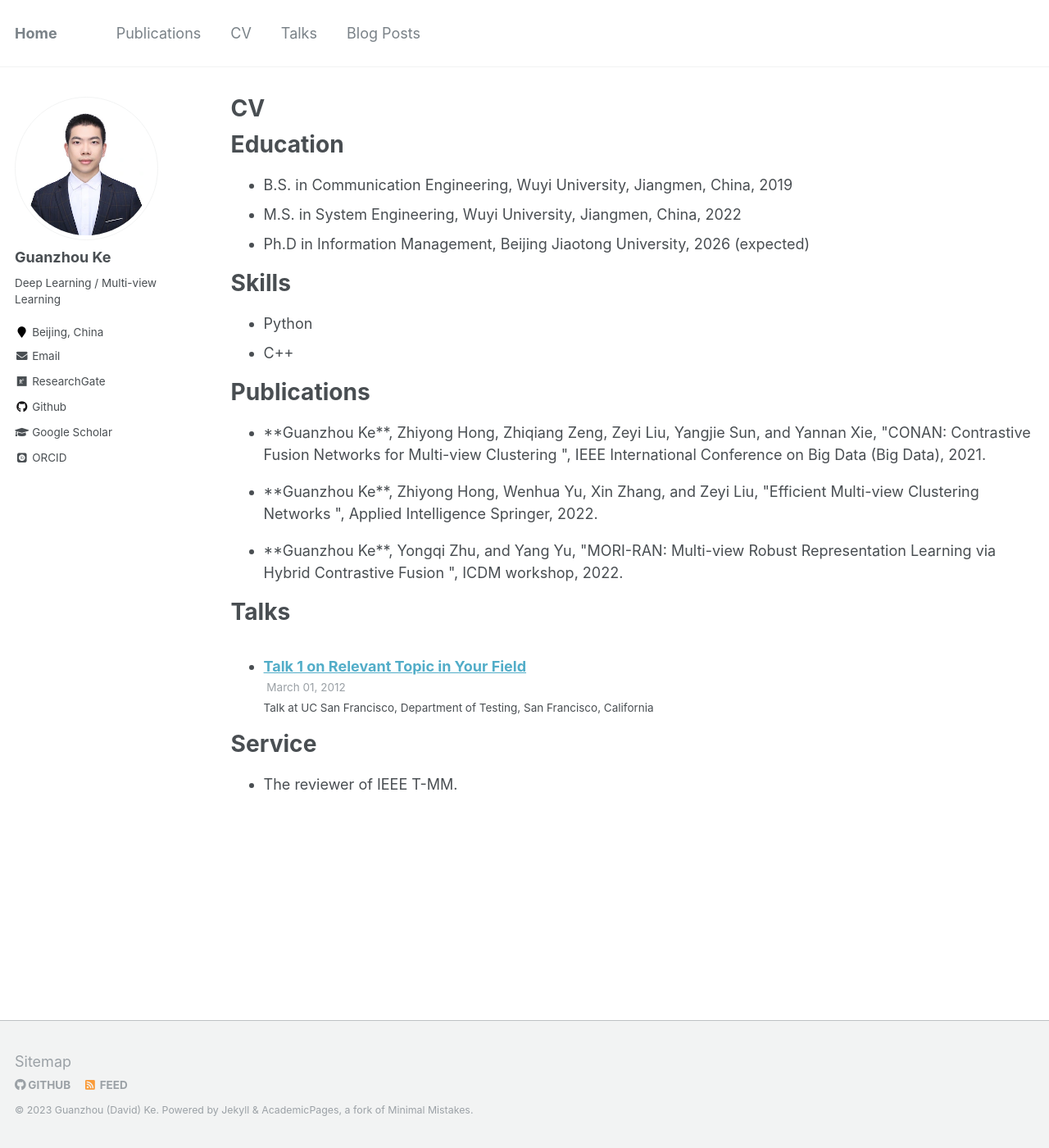
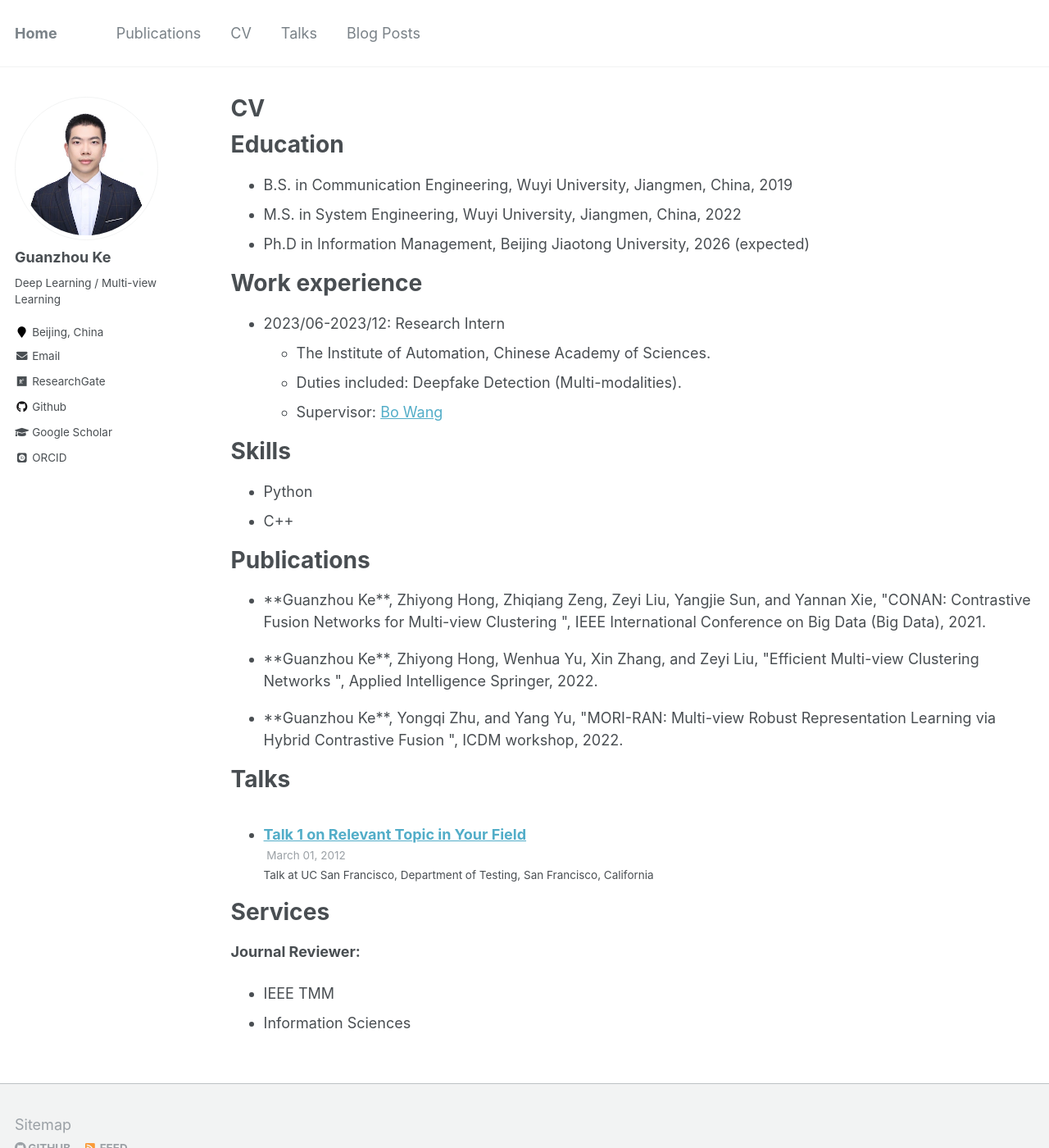
Before and after one commit to Guanzhou-Ke/guanzhou-ke.github.io, a Jekyll site: the page built from _pages/cv.md, in a window 1280 px wide and 1400 px high. Shown: the whole window at 82% size. Built offline with Jekyll 4.4.1, drawn with Linux system fonts in a browser that asks for light colours; some web fonts are replaced.

Commit message:
update cv

```diff
--- a/_pages/cv.md
+++ b/_pages/cv.md
@@ -15,23 +15,19 @@ Education
 * M.S. in System Engineering, Wuyi University, Jiangmen, China, 2022
 * Ph.D in Information Management, Beijing Jiaotong University, 2026 (expected)
 
-<!-- Work experience
+
+Work experience
 ======
-* Summer 2015: Research Assistant
-  * Github University
-  * Duties included: Tagging issues
-  * Supervisor: Professor Git
+* 2023/06-2023/12: Research Intern
+  * The Institute of Automation, Chinese Academy of Sciences.
+  * Duties included: Deepfake Detection (Multi-modalities).
+  * Supervisor: [Bo Wang](http://vslab.ia.ac.cn/people/)
 
-* Fall 2015: Research Assistant
-  * Github University
-  * Duties included: Merging pull requests
-  * Supervisor: Professor Hub -->
 
 Skills
 ======
 * Python
 * C++
-
 
 Publications
 ======
@@ -46,6 +42,10 @@ Talks
   {% endfor %}</ul>
 
 
-Service
+Services
 ======
-* The reviewer of IEEE T-MM.
+
+<b>Journal Reviewer:</b>
+
+- IEEE TMM
+- Information Sciences
```
